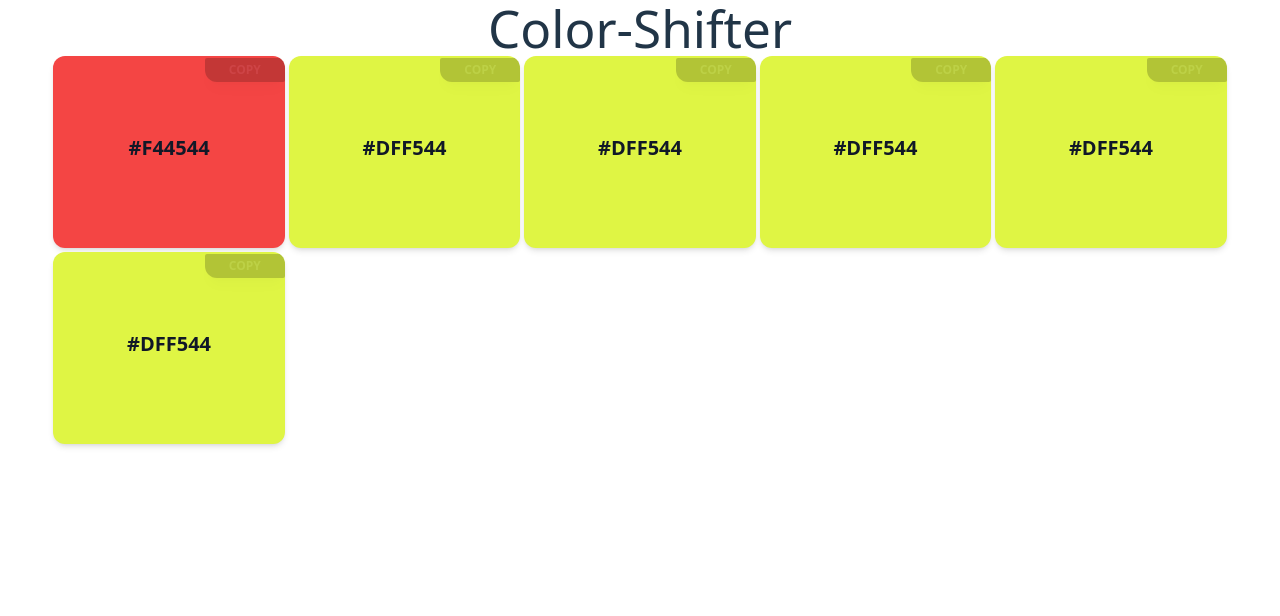
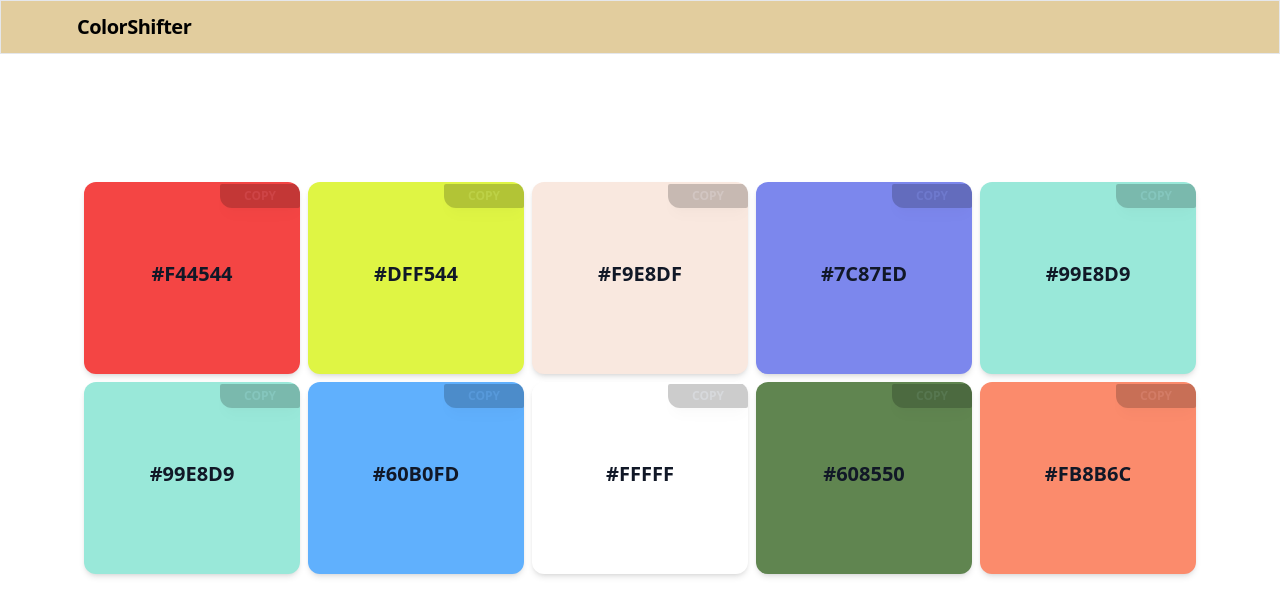
Before and after one commit to Georgefemiwise/ColorShifter, a React (Vite) app: page / in a window 1280 px wide. Shown: the top 616 px of the page. Built offline with nearby package versions, Linux system fonts and the light colour scheme.

Commit message:
updated card

```diff
--- a/src/App.jsx
+++ b/src/App.jsx
@@ -1,8 +1,7 @@
 import React, { useState } from 'react';
 import CustomCard from './CustomCard';
-import cardData  from './cardData';
-
-
+import cardData from './cardData';
+import Navbar from './components/Navbar';
 
 export default function App() {
 	const [arrCard, setArrCard] = useState(cardData);
@@ -31,18 +30,31 @@ export default function App() {
 				key={card.id}
 				id={card.id}
 				children={card.code}
-				toggle={toggle}
+				toggle={() => toggle(card.id)}
 				backgroundColor={card.code}
 			/>
 		);
 	});
+	// const addCard = () => {
+	// 	const newCard = {
+	// 		id: cardData.length + 1,
+	// 		code: '#99E8D9',
+	// 	};
+	// 	setArrCard(prevArrCard.push(newCard));
+
+	// };
 
 	return (
 		<>
-			{/* TODO add flex column */}
-			<h1 className='text-center capitalize'>color-shifter</h1>
-			<div className=' flex justify-center items-center colunm'>
-				<div className='w-3/6 grid gap-1 lg:grid-cols-5 md:grid-cols-3 sm:grid-cols-2 sm:w-11/12 '>
+			<Navbar />
+
+			{/* <button
+				className='block bg-indigo-400 px-5 py-2'
+				onClick={()=>addCard()}>
+				Add Card
+			</button> */}
+			<div className=' flex justify-center items-center mt-16 '>
+				<div className='w-full m-16 md:px-5 grid gap-2 xxl:grid-cols-6  lg:grid-cols-5 md:grid-cols-3 sm:grid-cols-2 sm:grid-col-1 place-content-center'>
 					{cardList}
 				</div>
 			</div>
@@ -50,19 +62,15 @@ export default function App() {
 	);
 }
 
-/*
-
- p-5'>
-
-
-				<button
-					onClick={null}
-					className='bg-orange-500 p-1 px-3 capitalize rounded-sm'>
-					add more tile
-				</button>
-
-			</div>
-		</>
-	);
-}
-*/
+//   return (
+//     <div>
+//       {/* Render your card components using the cardData array */}
+//       {/* For example: */}
+//       {cardData.map((card) => (
+//         <div key={card.id} style={{ backgroundColor: card.backgroundColor }}>
+//           {/* Render card content */}
+//         </div>
+//       ))}
+//     </div>
+//   );
+// };
--- a/src/cardData.js
+++ b/src/cardData.js
@@ -10,18 +10,34 @@ export default [
 	},
 	{
 		id: 3,
-		code: '#dff544',
+		code: '#F9E8DF',
 	},
 	{
 		id: 4,
-		code: '#dff544',
+		code: '#7C87ED',
 	},
 	{
 		id: 5,
-		code: '#dff544',
+		code: '#99E8D9',
 	},
 	{
 		id: 6,
-		code: '#dff544',
+		code: '#99E8D9',
+	},
+	{
+		id: 7,
+		code: '#60B0FD',
+	},
+	{
+		id: 8,
+		code: '#fffff',
+	},
+	{
+		id: 9,
+		code: '#608550',
+	},
+	{
+		id: 10,
+		code: '#FB8B6C',
 	},
 ];
--- /dev/null
+++ b/src/components/Navbar.jsx
@@ -0,0 +1,34 @@
+import React from 'react';
+
+export default function Navbar() {
+	return (
+		<nav class='flex items-center justify-between flex-wrap border bg-[#E2CD9E]  p-3'>
+			<div class='flex items-center flex-shrink-0 text-white ml-16'>
+				<span class='font-semibold text-xl tracking-tight text-black text-center'>
+					ColorShifter
+				</span>
+			</div>
+			{/* <div class='block lg:hidden'>
+				<button class='flex items-center px-3 py-2 border rounded text-teal-200 border-teal-400 hover:text-white hover:border-white'>
+					<svg
+						className='fill-current h-3 w-3'
+						viewBox='0 0 20 20'
+						xmlns='http://www.w3.org/2000/svg'>
+						<title>Menu</title>
+						<path d='M0 3h20v2H0V3zm0 6h20v2H0V9zm0 6h20v2H0v-2z' />
+					</svg>
+				</button>
+			</div> */}
+			{/* <div class='w-full block flex-grow lg:flex lg:items-center lg:w-auto'>
+				<div class='text-sm lg:flex-grow'></div>
+				<div>
+					<a
+						href='#'
+						class='inline-block text-sm px-4 py-2 leading-none border rounded text-white border-white hover:border-transparent hover:text-teal-500 hover:bg-white mt-4 lg:mt-0'>
+						Download
+					</a>
+				</div>
+			</div> */}
+		</nav>
+	);
+}
```
Also changed, not shown: src/assets/copy.svg (added).
